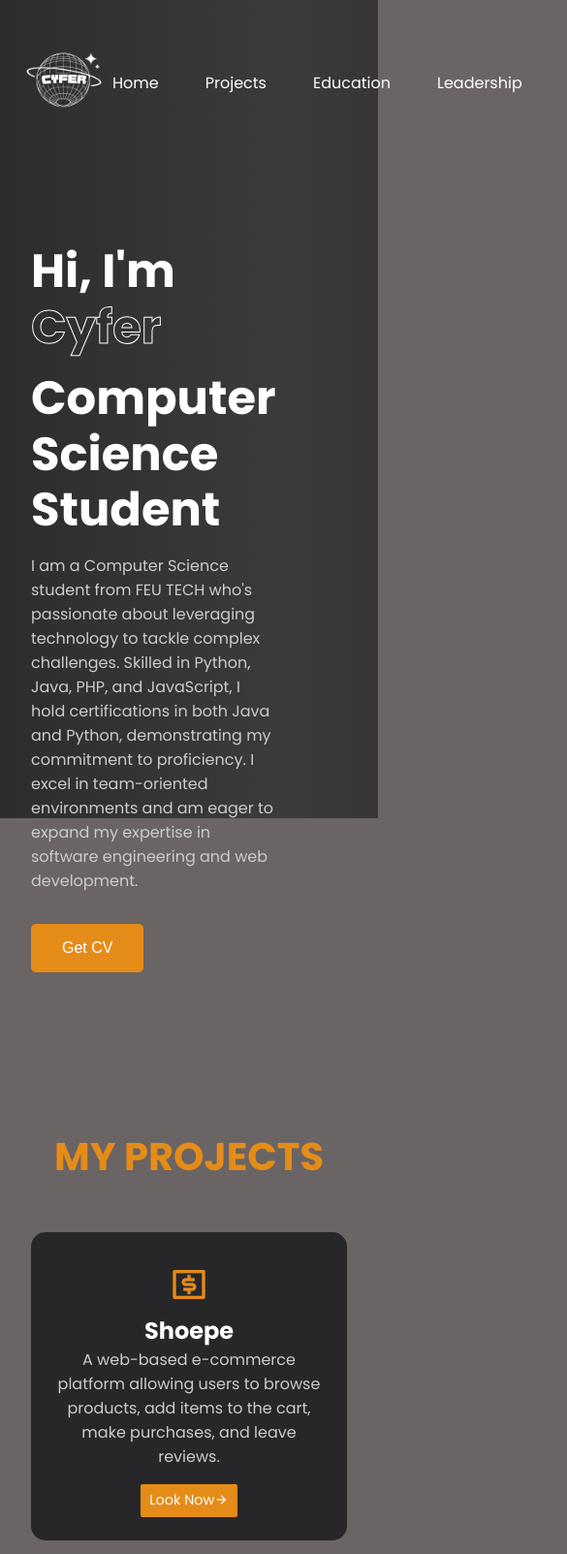
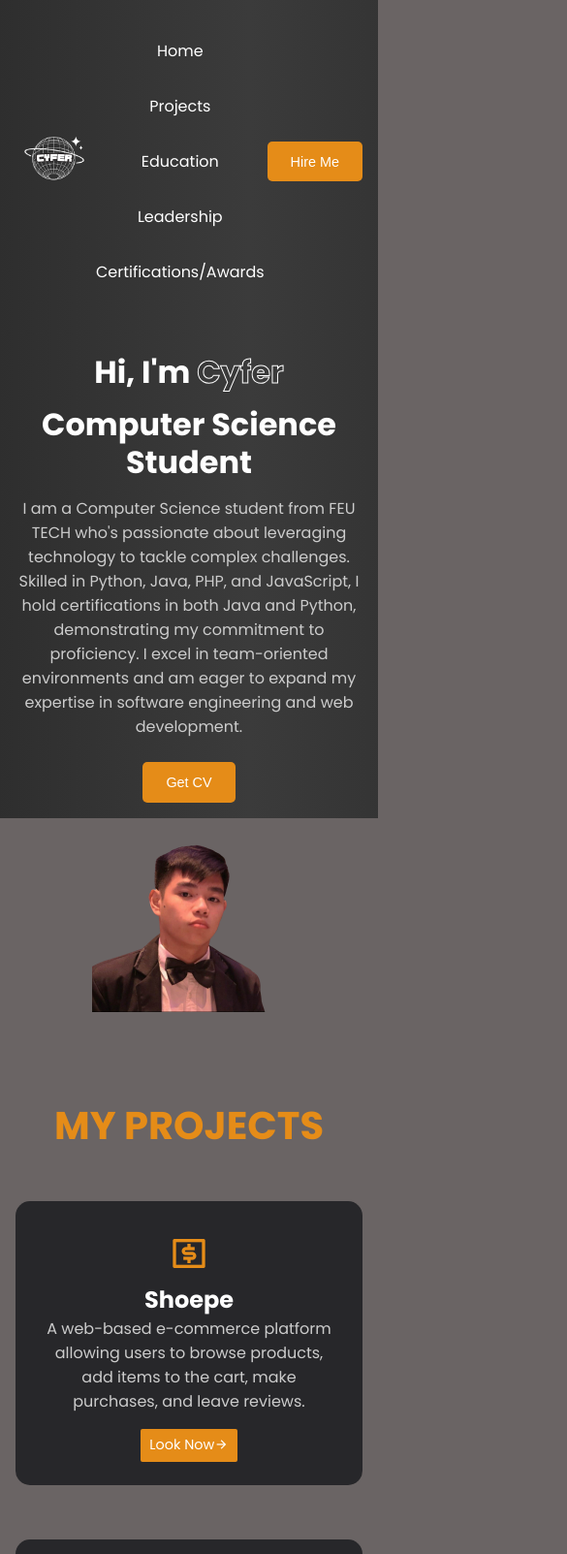
Before and after one commit to cyffeer/Cyfer-Portfolio, a plain HTML site: page index.html in a window 390 px wide. Shown: the top 1603 px of the page at 97% size, 585 px wide, since content can reach past the window. Drawn offline with nearby package versions, Linux system fonts and the light colour scheme.

Commit message:
Add files via upload

```diff
--- a/style.css
+++ b/style.css
@@ -417,3 +417,108 @@ footer .socials a:hover {
     font-size: 0.8rem; /* Font size */
     text-align: center; /* Center the text */
 }
+
+/* Mobile Version Styles */
+@media only screen and (max-width: 600px) {
+    /* Adjust navigation for mobile */
+    .nav-links {
+        flex-direction: column;
+        gap: 1rem;
+        text-align: center;
+    }
+
+    .nav-links li {
+        margin: 0.5rem 0;
+    }
+
+    /* Adjust the logo size */
+    .nav-logo img {
+        max-width: 80px;
+    }
+
+    /* Stack the header content vertically */
+    header {
+        grid-template-columns: 1fr; /* Make the header one column */
+        text-align: center; /* Center the text */
+        padding-top: 1rem;
+    }
+
+    header .image {
+        display: block; /* Ensure the image is visible */
+        margin: 1rem auto; /* Center it with margin on mobile */
+        max-width: 200px; /* Limit the size of the container on mobile */
+    }
+
+    header .image img {
+        max-width: 100%; /* Ensure the image scales to fit the container */
+        height: auto; /* Maintain the aspect ratio */
+    }
+
+
+    header .content h1 {
+        font-size: 2rem;
+        line-height: 1.2;
+    }
+
+    header .content p {
+        font-size: 1rem;
+        margin-bottom: 1.5rem;
+    }
+
+    /* Adjust the project grid to a single column on mobile */
+    .features-grid {
+        grid-template-columns: 1fr; /* One column layout */
+    }
+
+    /* Make project cards take up the full width */
+    .project-card {
+        width: 100%; /* Full width of container */
+        margin-bottom: 1.5rem; /* Space between cards */
+    }
+
+    /* Adjust buttons for mobile */
+    .btn {
+        padding: 0.8rem 1.5rem; /* Adjust button padding */
+        font-size: 0.9rem; /* Smaller font size */
+    }
+
+    /* Reduce padding for sections */
+    .container {
+        padding: 2rem 1rem; /* Reduce padding for mobile */
+    }
+
+    /* Stack the education cards vertically */
+    .education, .experience, .certifications {
+        flex-direction: column; /* Stack cards vertically */
+    }
+
+    .education .card, .experience .card, .certifications .card {
+        width: 100%; /* Full width of container */
+        margin-bottom: 1.5rem; /* Space between cards */
+    }
+
+    /* Adjust the certification details panel */
+    .details-panel {
+        margin-left: 0; /* Remove left margin */
+        width: 100%; /* Full width on mobile */
+        height: 760px; /* Auto height for content */
+    }
+
+    /* Adjust footer layout */
+    footer {
+        flex-direction: column; /* Stack footer content vertically */
+        text-align: center; /* Center text */
+    }
+
+    /* Center-align the copyright text */
+    .copyright {
+        text-align: center;
+    }
+
+    /* Adjust the social icons */
+    .socials a {
+        margin-right: 0.5rem;
+        font-size: 1.2rem; /* Smaller icon size */
+    }
+
+}
```
